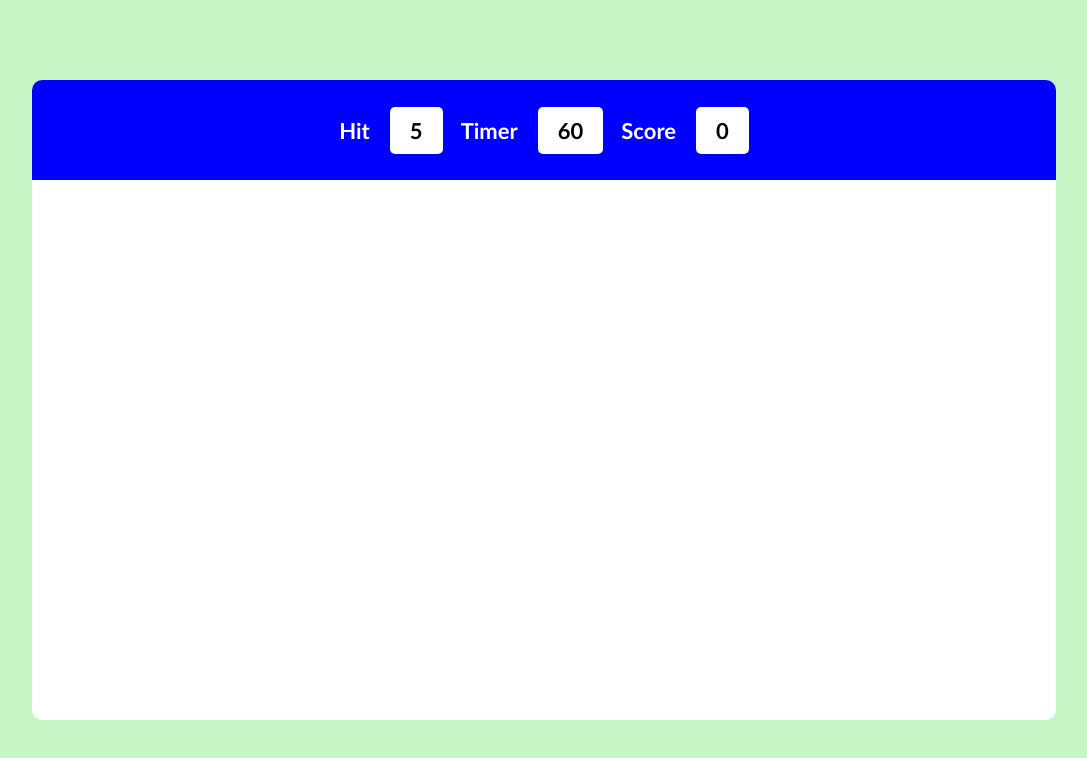
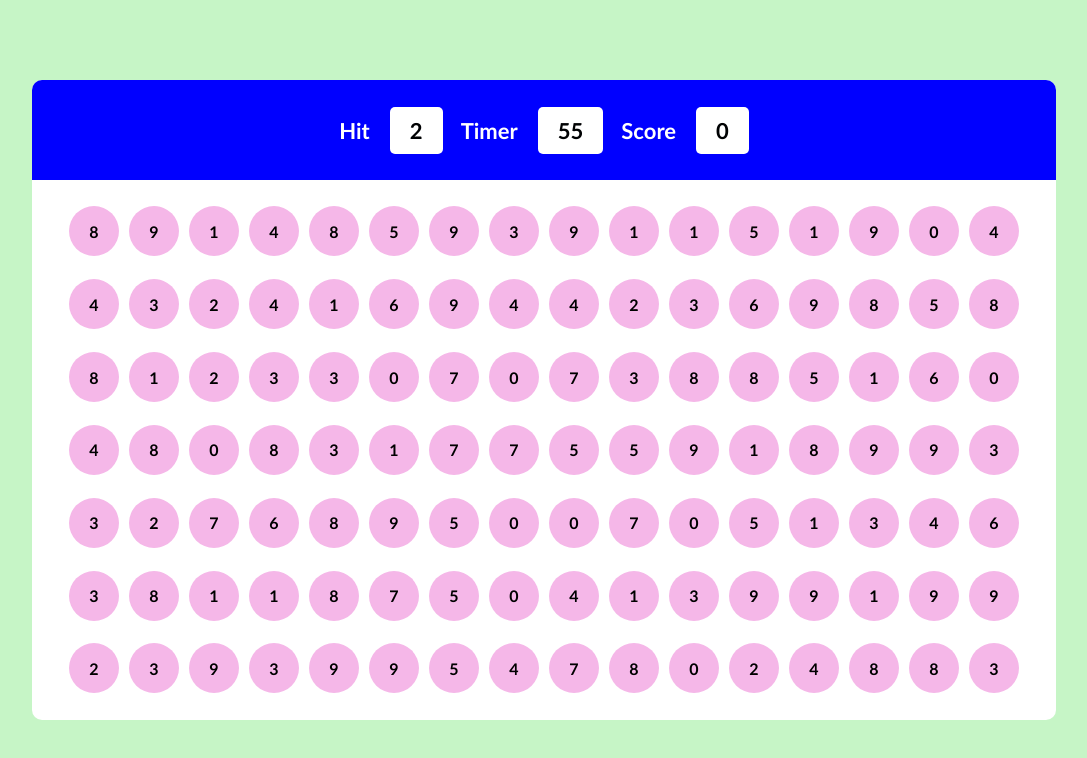
Before and after one commit to khxxhy/Bubble-Game, a plain HTML site: page index.html in a window 1280 px wide. Shown: the whole page, without its empty margins (96-1183 px from the left). Drawn offline with Linux system fonts and the light colour scheme; the site is published under a folder, as on GitHub Pages, so addresses that start at the root find nothing.

Commit message:
completed

```diff
--- a/index.html
+++ b/index.html
@@ -22,6 +22,6 @@
             </div>
         </div>
     </div>
-    <script type="text/javascript" src="/script.js"></script>
+    <script type="text/javascript" src="./script.js"></script>
 </body>
 </html>
```
